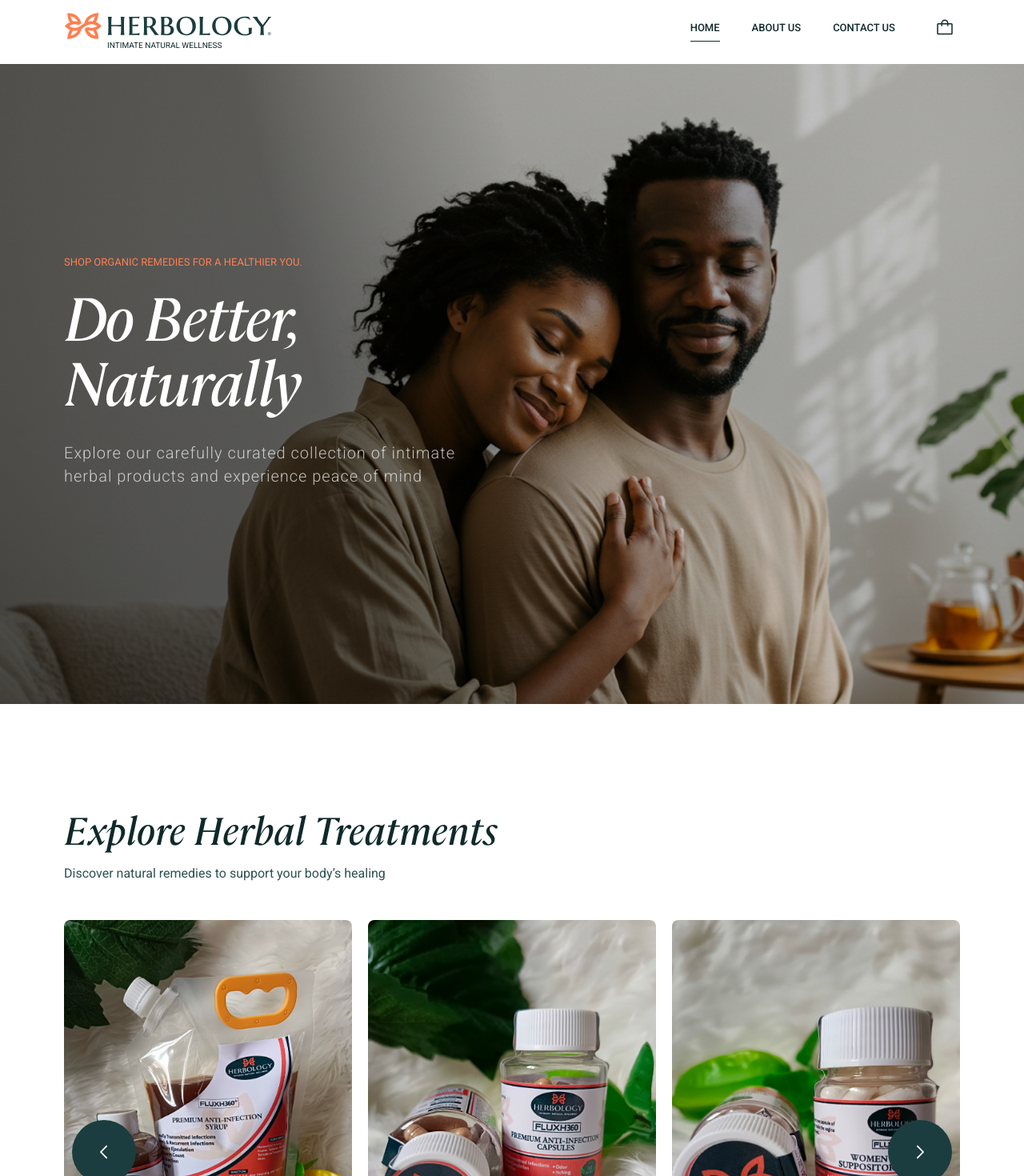
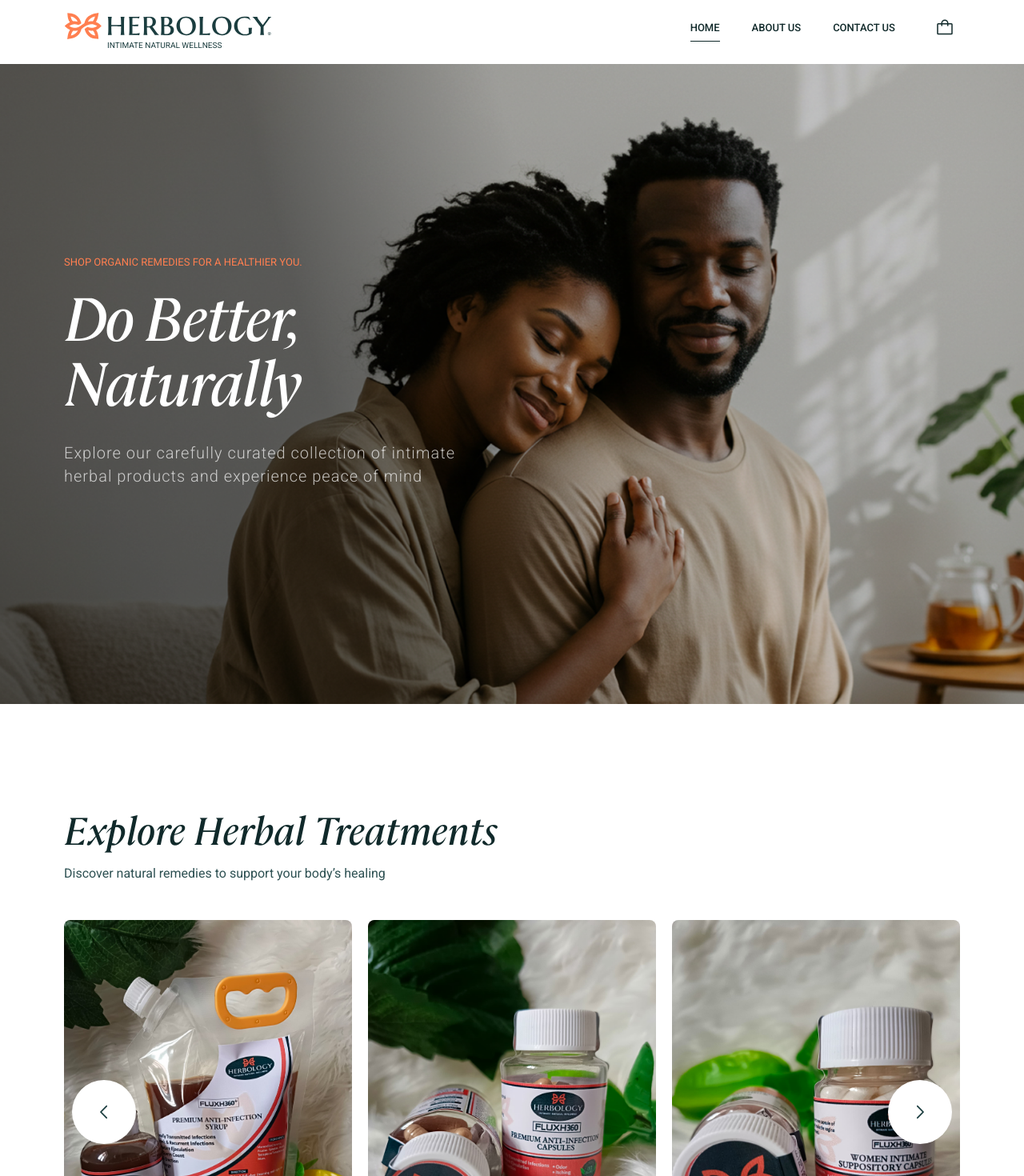
Before and after one commit to ejim11/herbology, a Next.js app: page / in a window 1280 px wide. Shown: the top 1470 px of the page at 80% size. Built offline with nearby package versions, Linux system fonts and the light colour scheme.

Commit message:
💄 updated text and bg styles

```diff
--- a/components/Header.tsx
+++ b/components/Header.tsx
@@ -59,7 +59,7 @@ const Header = () => {
     >
       <div className="w-[26rem]">
         <Image src={logo} alt="logo image" priority className="w-full h-full" />
-        <p className="text-[1rem] text-primary-1 ml-[5.4rem]">
+        <p className="text-[1rem] text-secondary-2 font-roboto ml-[5.4rem]">
           INTIMATE NATURAL WELLNESS
         </p>
       </div>
--- a/components/ProductsSlides.tsx
+++ b/components/ProductsSlides.tsx
@@ -9,7 +9,7 @@ import HerbItem from "./HerbItem";
 import { GoChevronRight, GoChevronLeft } from "react-icons/go";
 
 const sliderBtnClassnName =
-  "bg-secondary-2 flex items-center  top-[25rem]  justify-center w-[8rem] h-[8rem] rounded-full absolute  z-20     hover:bg-[rgba(27,61,63,0.5)] cursor-pointer transition-all duration-150 ease-in max-smd:hidden";
+  "bg-white flex items-center  top-[20rem]  justify-center w-[8rem] h-[8rem] rounded-full absolute  z-20     hover:bg-[rgba(27,61,63,1)] cursor-pointer text-secondary-2  hover:text-white transition-all duration-150 ease-in max-smd:hidden";
 
 function NextArrow(props: any) {
   const { onClick } = props;
@@ -18,7 +18,7 @@ function NextArrow(props: any) {
       onClick={onClick}
       className={`${sliderBtnClassnName} right-[3rem]  `}
     >
-      <GoChevronRight className="text-white w-[2.8rem] h-[2.8rem]" />
+      <GoChevronRight className="text-current w-[2.8rem] h-[2.8rem]" />
     </button>
   );
 }
@@ -27,7 +27,7 @@ function PrevArrow(props: any) {
   const { onClick } = props;
   return (
     <button className={`${sliderBtnClassnName} left-[1rem]`} onClick={onClick}>
-      <GoChevronLeft className="text-white w-[2.8rem] h-[2.8rem]" />
+      <GoChevronLeft className="text-current w-[2.8rem] h-[2.8rem]" />
     </button>
   );
 }
```
